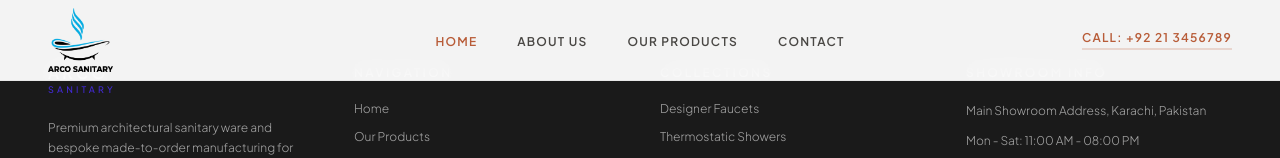
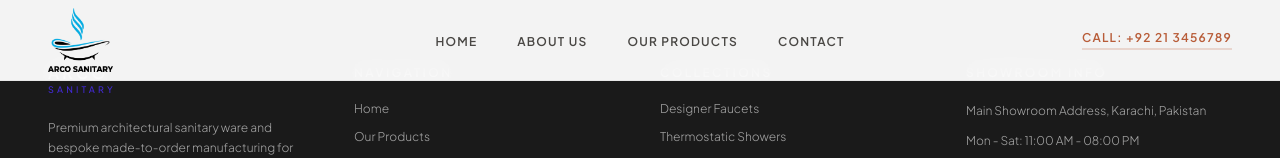
Before and after one commit to usamaanwr/sanitaryStore, a React (Vite) app: page / in a window 1280 px wide. Shown: the top 158 px of the page. Built offline with nearby package versions, Linux system fonts and the light colour scheme.

Commit message:
fix: update active link paths in Navbar component for correct navigation

```diff
--- a/src/components/Navbar.jsx
+++ b/src/components/Navbar.jsx
@@ -32,7 +32,7 @@ export default function Navbar() {
             {/* Mobile Dropdown Menu Drawer (Matches White Premium Canvas) */}
             <ul tabIndex={0} className="dropdown-content menu menu-sm mt-4 w-52 p-4 shadow-lg bg-white border border-[#1E1B18]/5 rounded-none z-[100] flex flex-col gap-4 text-left">
               <li>
-                <Link to="/home" className={`text-xs uppercase tracking-widest font-bold p-0 ${isActive('/') ? 'text-[#B85C38]' : 'text-[#1E1B18]'}`}>
+                <Link to="/home" className={`text-xs uppercase tracking-widest font-bold p-0 ${isActive('/home') ? 'text-[#B85C38]' : 'text-[#1E1B18]'}`}>
                   Home
                 </Link>
               </li>
@@ -42,7 +42,7 @@ export default function Navbar() {
                 </Link>
               </li>
               <li>
-                <Link to="/product" className={`text-xs uppercase tracking-widest font-bold p-0 ${isActive('/manufacture') ? 'text-[#B85C38]' : 'text-[#1E1B18]'}`}>
+                <Link to="/product" className={`text-xs uppercase tracking-widest font-bold p-0 ${isActive('/product') ? 'text-[#B85C38]' : 'text-[#1E1B18]'}`}>
                   Our Products
                 </Link>
               </li>
@@ -70,7 +70,7 @@ export default function Navbar() {
         <div className="navbar-center hidden md:flex justify-center flex-none">
           <ul className="flex items-center justify-center gap-10 p-0 list-none m-0">
             <li>
-              <Link to="/home" className={`text-xs uppercase tracking-widest font-bold transition-colors ${isActive('/') ? 'text-[#B85C38]' : 'text-[#1E1B18]/80 hover:text-[#B85C38]'}`}>
+              <Link to="/home" className={`text-xs uppercase tracking-widest font-bold transition-colors ${isActive('/home') ? 'text-[#B85C38]' : 'text-[#1E1B18]/80 hover:text-[#B85C38]'}`}>
                 Home
               </Link>
             </li>
@@ -80,7 +80,7 @@ export default function Navbar() {
               </Link>
             </li>
             <li>
-              <Link to="/product" className={`text-xs uppercase tracking-widest font-bold transition-colors ${isActive('/manufacture') ? 'text-[#B85C38]' : 'text-[#1E1B18]/80 hover:text-[#B85C38]'}`}>
+              <Link to="/product" className={`text-xs uppercase tracking-widest font-bold transition-colors ${isActive('/product') ? 'text-[#B85C38]' : 'text-[#1E1B18]/80 hover:text-[#B85C38]'}`}>
                 Our Products
               </Link>
             </li>
```
